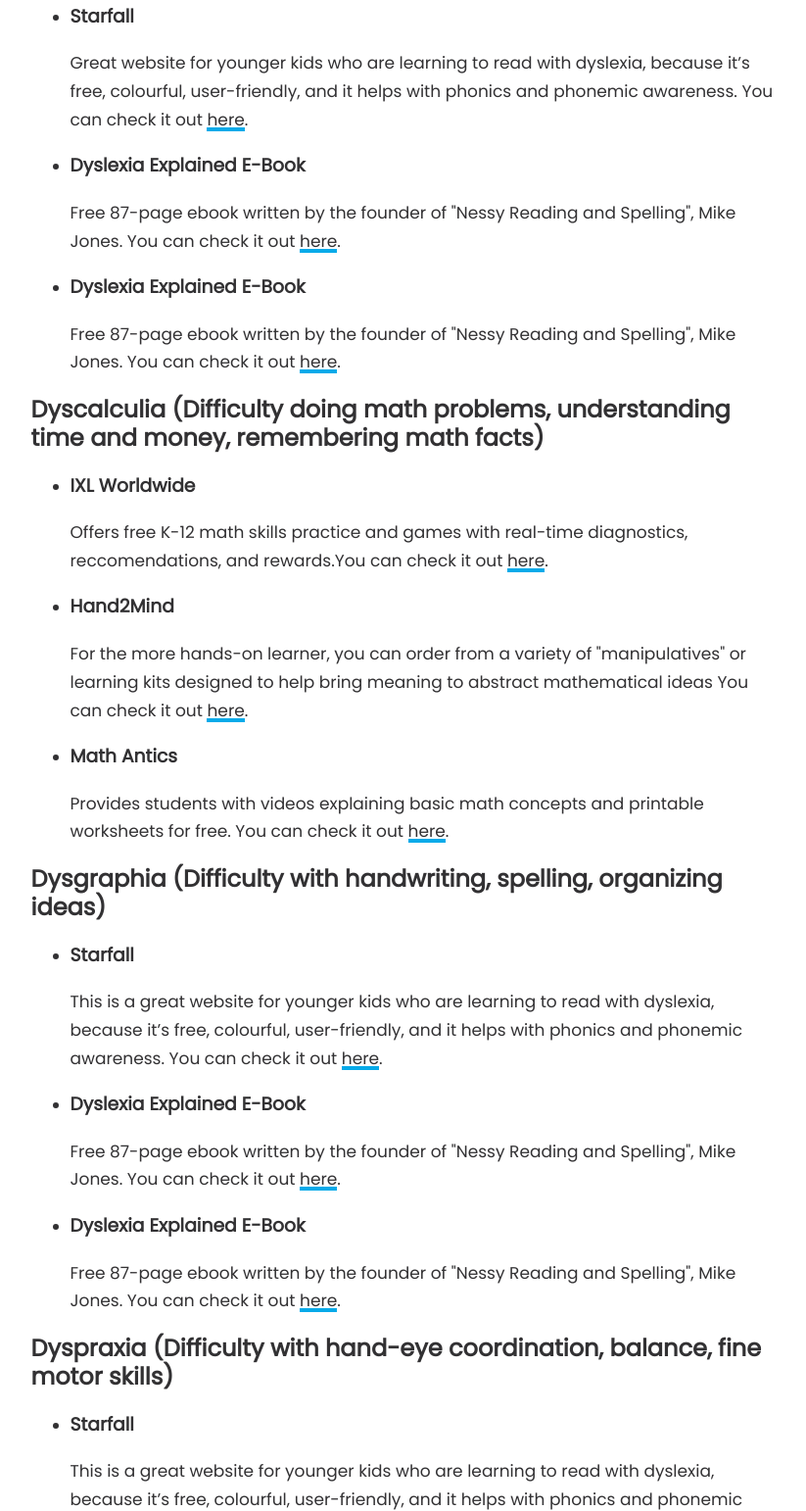
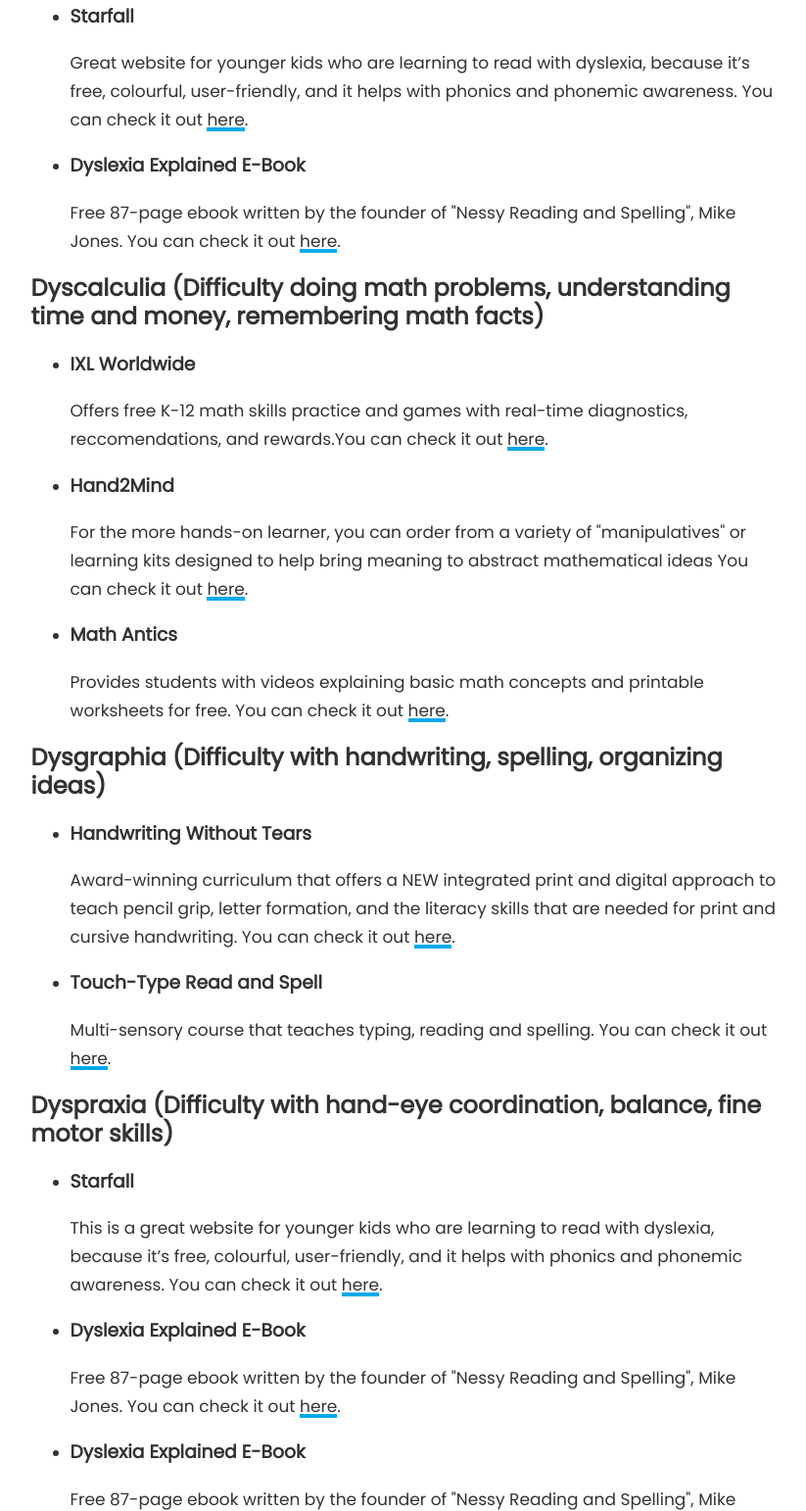
Before and after one commit to jayaguptaON/SPS-Project, a plain HTML site: page resourcesbyneed.html in a window 1280 px wide. Shown: the part 307-1849 px from the top of the page at 98% size, without its empty margins (226-1049 px from the left). Drawn offline with nearby package versions, Linux system fonts and the light colour scheme.

Commit message:
added more content to sources by need page

```diff
--- a/resourcesbyneed.html
+++ b/resourcesbyneed.html
@@ -48,7 +48,6 @@
             <ul class="text">
                 <li><h3>Starfall</h3> <p>Great website for younger kids who are learning to read with dyslexia, because it’s free, colourful, user-friendly, and it helps with phonics and phonemic awareness. You can check it out <a class="link" href="#" target="_blank">here</a>.</p></li>
                 <li><h3>Dyslexia Explained E-Book</h3> <p>Free 87-page ebook written by the founder of "Nessy Reading and Spelling", Mike Jones. You can check it out <a class="link" href="#" target="_blank">here</a>.</p></li>
-                <li><h3>Dyslexia Explained E-Book</h3> <p>Free 87-page ebook written by the founder of "Nessy Reading and Spelling", Mike Jones. You can check it out <a class="link" href="#" target="_blank">here</a>.</p></li>
             </ul>
             <h2 class="text">Dyscalculia (Difficulty doing math problems, understanding time and money, remembering math facts)</h2>
             <ul class="text">
@@ -58,9 +57,8 @@
             </ul>
             <h2 class="text">Dysgraphia (Difficulty with handwriting, spelling, organizing ideas)</h2>
             <ul class="text">
-                <li><h3>Starfall</h3> <p>This is a great website for younger kids who are learning to read with dyslexia, because it’s free, colourful, user-friendly, and it helps with phonics and phonemic awareness. You can check it out <a class="link" href="#" target="_blank">here</a>.</p></li>
-                <li><h3>Dyslexia Explained E-Book</h3> <p>Free 87-page ebook written by the founder of "Nessy Reading and Spelling", Mike Jones. You can check it out <a class="link" href="#" target="_blank">here</a>.</p></li>
-                <li><h3>Dyslexia Explained E-Book</h3> <p>Free 87-page ebook written by the founder of "Nessy Reading and Spelling", Mike Jones. You can check it out <a class="link" href="#" target="_blank">here</a>.</p></li>
+                <li><h3>Handwriting Without Tears</h3> <p>Award-winning curriculum that offers a NEW integrated print and digital approach to teach pencil grip, letter formation, and the literacy skills that are needed for print and cursive handwriting. You can check it out <a class="link" href="#" target="_blank">here</a>.</p></li>
+                <li><h3>Touch-Type Read and Spell</h3> <p>Multi-sensory course that teaches typing, reading and spelling. You can check it out <a class="link" href="#" target="_blank">here</a>.</p></li>
             </ul>
             <h2 class="text">Dyspraxia (Difficulty with hand-eye coordination, balance, fine motor skills)</h2>
             <ul class="text">
```
